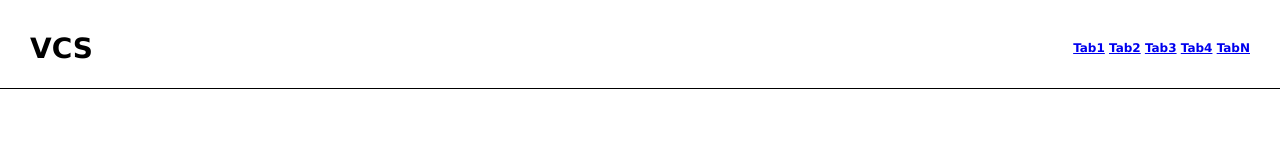
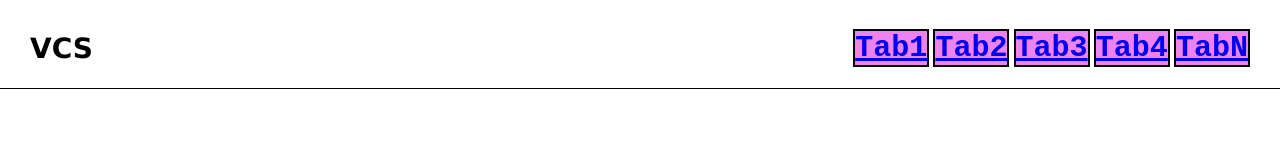
Before and after one commit to Ag05/VCS_Electric, a plain HTML site: page index.html in a window 1280 px wide. Drawn offline with Linux system fonts and the light colour scheme.

Commit message:
Added new CSS

```diff
--- a/index.html
+++ b/index.html
@@ -17,11 +17,11 @@
     <!-- Future TABs (services, about,etc.) -->
     <div class="topBar">
       <nav>
-        <span><a href="#empty">Tab1</a></span>
-        <span><a href="#empty">Tab2</a></span>
-        <span><a href="#empty">Tab3</a></span>
-        <span><a href="#empty">Tab4</a></span>
-        <span><a href="#empty">TabN</a></span>
+        <span><a href="#home">Tab1</a></span>
+        <span><a href="#services">Tab2</a></span>
+        <span><a href="#contact">Tab3</a></span>
+        <span><a href="#type1">Tab4</a></span>
+        <span><a href="#type2">TabN</a></span>
 
       </nav>
     </div>
--- a/resources/css/index.css
+++ b/resources/css/index.css
@@ -24,3 +24,14 @@ header div nav{
   padding-right: 30px;
   font-size: 12px;
 }
+
+.topBar {
+  position:relative;
+}
+
+header div nav span a {
+  border: 2px solid black;
+  background-color: Violet;
+  font-family: monospace;
+  font-size: 30px;
+}
```
